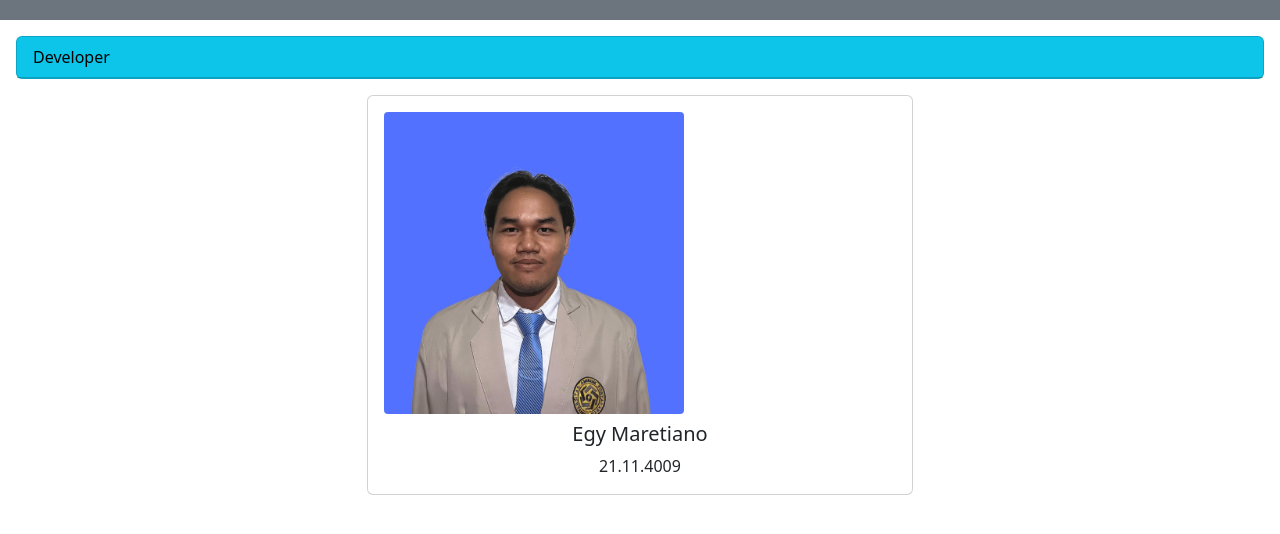
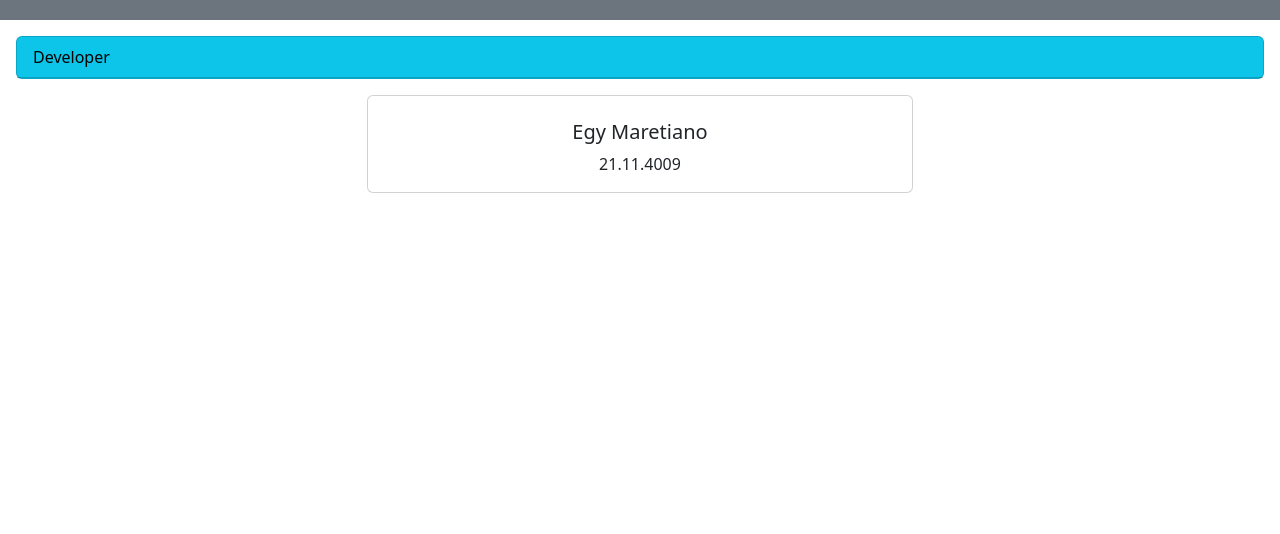
Before and after one commit to egyMaret/Block-D, a plain HTML site: page index.html in a window 1280 px wide. Shown: the part 58-592 px from the top of the page. Drawn offline with nearby package versions, Linux system fonts and the light colour scheme.

Commit message:
menghapus gambar

```diff
--- a/index.html
+++ b/index.html
@@ -24,7 +24,6 @@
             <div class="col-md-6 mx-auto">
                 <div class="card">
                     <div class="card-body">
-                <img src="bg.jpg" alt="me" style="width: 300px; border-radius: 4px;">
                         <h5 class="card-title text-center mt-2">Egy Maretiano</h5>
                         <p class="card-text text-center">21.11.4009</p>
                     </div>
```
Lines whose indentation alone changed are shown as unchanged.
